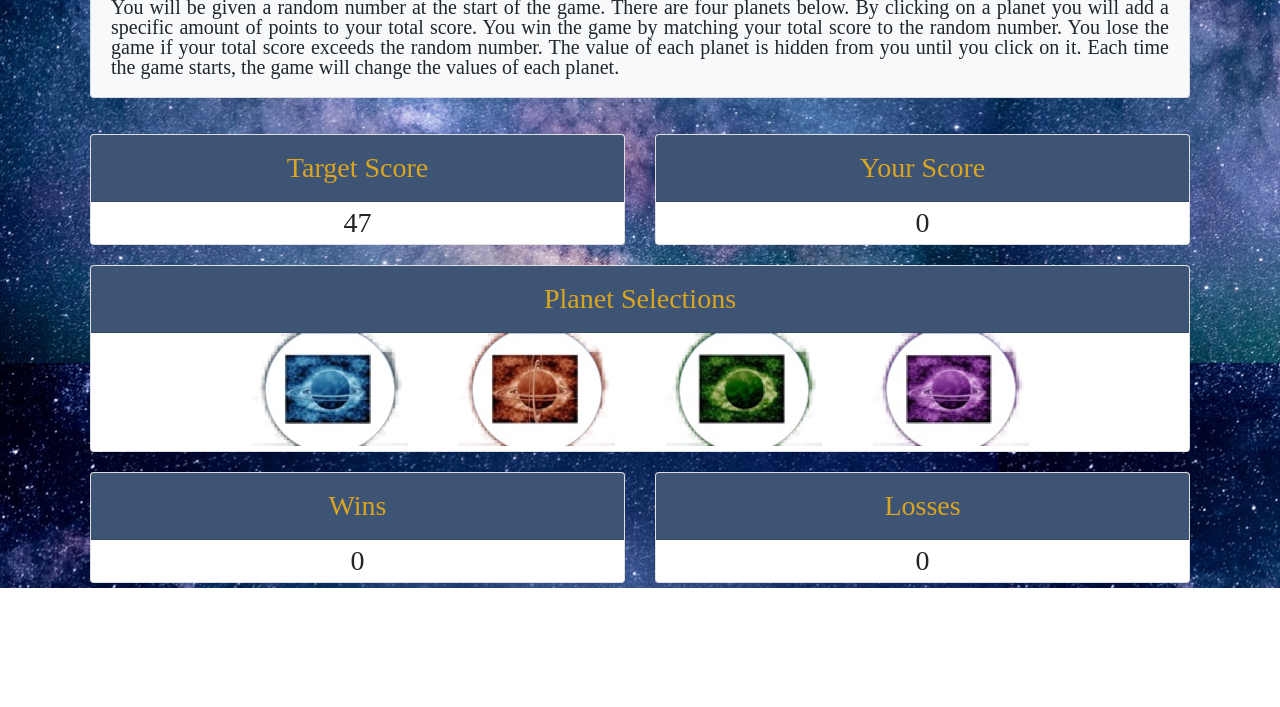
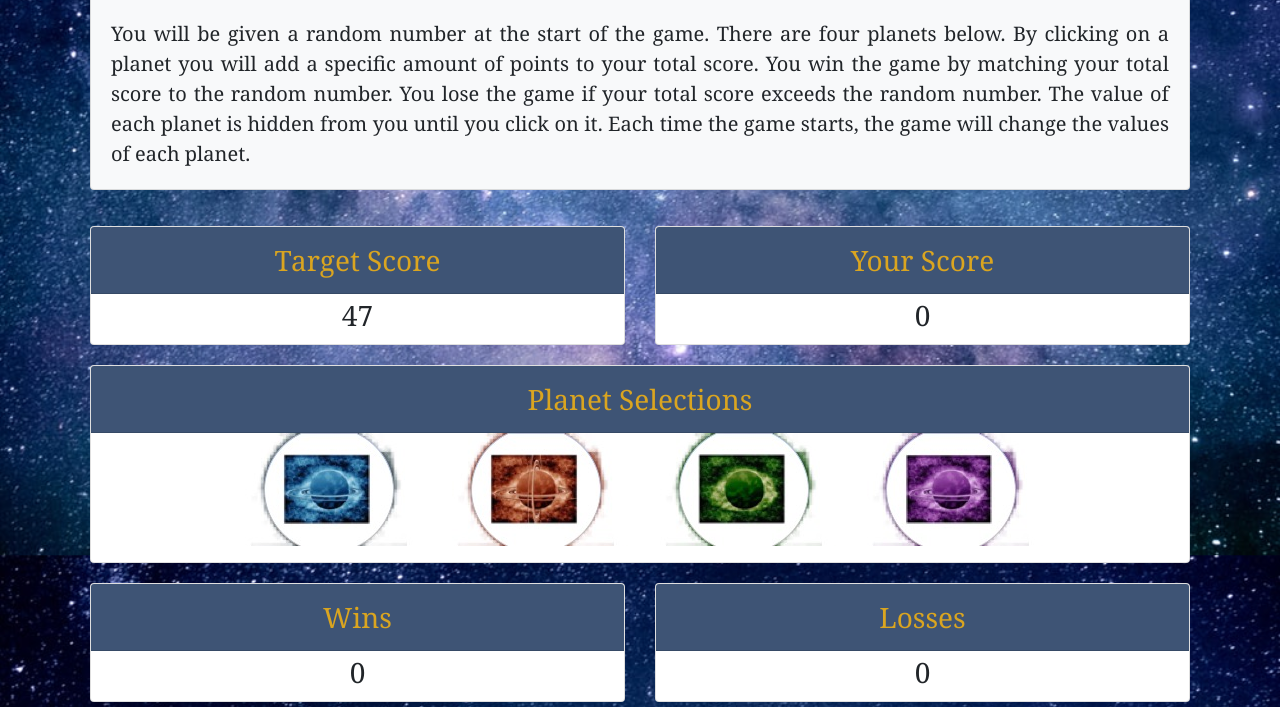
Before and after one commit to sstott09/unit-4-game, a plain HTML site: page index.html in a window 1280 px wide. Shown: the part 319-1026 px from the top of the page. Before the commit the page ends 907 px from the top, so only its background shows below. Drawn offline with nearby package versions, Linux system fonts and the light colour scheme.

Commit message:
updated css and background

```diff
--- a/assets/css/style.css
+++ b/assets/css/style.css
@@ -1,6 +1,7 @@
 body {
-background-image: url(../images/space\ background\ image.jpg);
-background-size: 78%;
+background-image: url(../images/background.jpg);
+background-size: 100%;
+font-family: Georgia, 'Times New Roman', Times, serif;
 }
 
 .container {
--- a/index.html
+++ b/index.html
@@ -6,9 +6,9 @@
     <title>Planet Collector Game</title>
 
     <!-- Bootstrap CSS -->
+    <link rel="stylesheet" type="text/css" href="./Assets/css/reset.css">
     <link rel="stylesheet" href="https://stackpath.bootstrapcdn.com/bootstrap/4.3.1/css/bootstrap.min.css"
         integrity="sha384-ggOyR0iXCbMQv3Xipma34MD+dH/1fQ784/j6cY/iJTQUOhcWr7x9JvoRxT2MZw1T" crossorigin="anonymous">
-    <link rel="stylesheet" type="text/css" href="./Assets/css/reset.css">
     <link rel="stylesheet" type="text/css" href="./Assets/css/style.css">
 
 </head>
@@ -16,7 +16,7 @@
 <body>
     <div class="container">
 
-        <!-- Crystal Collector Jumbotron -->
+        <!-- Planet Collector Jumbotron -->
         <div class="jumbotron jumbotron-fluid" style="background-color:indianred; color:white;">
             <h1 class="display-4"><strong>Planet Collector Game</strong></h1>
         </div>
```
Also changed, not shown: assets/javascript/game.js (+7 -7 lines), assets/images/Blue Planet - 400 x 225.jpg (deleted), assets/images/Green Planet - 400 x 225.jpg (deleted), assets/images/Purple Planet - 400 x 225.jpg (deleted), assets/images/Red 100x56.jpg (deleted), assets/images/Red Planet - 400 x 225.jpg (deleted), assets/images/background.jpg (renamed from assets/images/space background image.jpg). Lines whose indentation alone changed are shown as unchanged.
